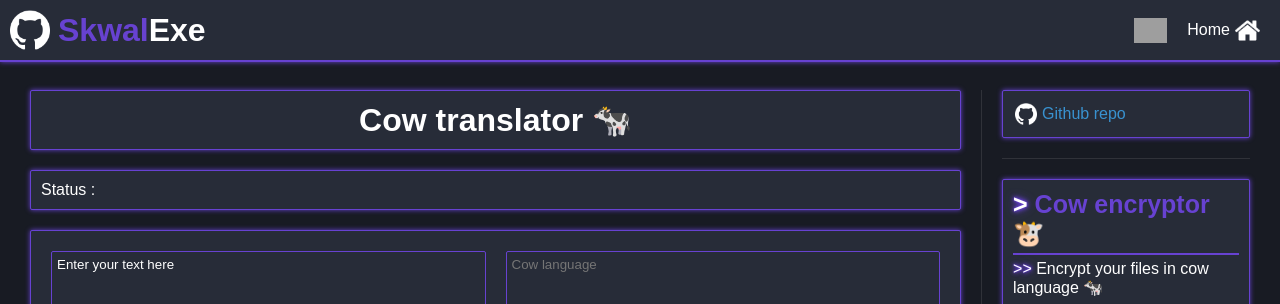
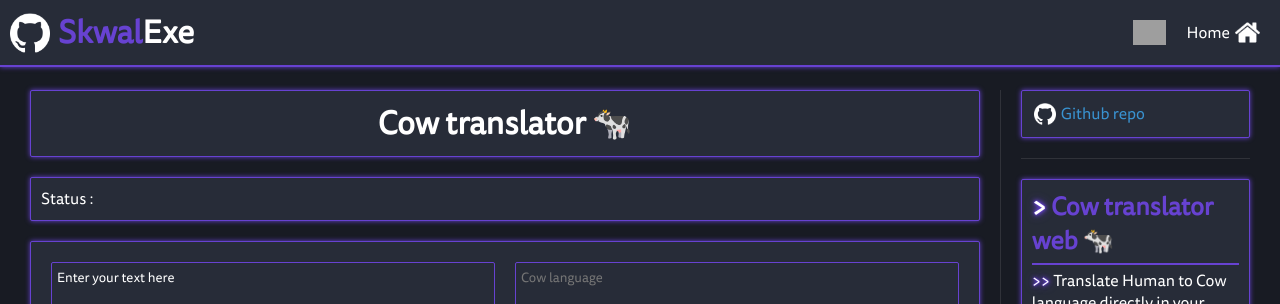
Before and after one commit to SkwalExe/skwal-net-v1, a PHP site: page /cowTranslator in a window 1280 px wide. Shown: the top 304 px of the page. Run offline with PHP 8.4, Linux system fonts and the light colour scheme; some libraries are stand-ins or nearby versions; grey boxes are pictures that could not be loaded.

Commit message:
add pages to sidebar (#29)

```diff
--- a/src/cowTranslator/index.php
+++ b/src/cowTranslator/index.php
@@ -54,6 +54,14 @@ include("{$_SERVER['DOCUMENT_ROOT']}/php/global.php");
 
                 <div class="oneColumnTiles">
                     <?php
+                    pages();
+                    ?>
+                </div>
+
+                <hr>
+
+                <div class="oneColumnTiles">
+                    <?php
                     projects();
                     ?>
                 </div>
--- a/src/css/global.css
+++ b/src/css/global.css
@@ -1,9 +1,17 @@
+@font-face {
+    font-family: 'Tisa';
+    font-style: normal;
+    font-weight: 400;
+    font-display: fallback;
+    src: url(/assets/TisaSansPro-Regular.woff2) format('woff2');
+}
+
 * {
     margin: 0px;
     box-sizing: border-box;
     padding: 0px;
     color: white;
-    font-family: sans-serif;
+    font-family: 'Tisa', sans-serif;
     outline: none;
 }
 
@@ -73,6 +81,10 @@ a:hover {
     padding-bottom: 10px;
 }
 
+body::-webkit-scrollbar {
+    width: 0px;
+}
+
 div .glowing {
     box-shadow: 0 0 5px var(--color3);
     border: 1px solid var(--color3);
@@ -108,3 +120,13 @@ hr {
     max-width: 100%;
     overflow-wrap: break-word;
 }
+
+*::selection {
+    background-color: rgba(0, 0, 0, 0.22);
+    color: tomato;
+}
+
+*::-moz-selection {
+    background-color: rgba(0, 0, 0, 0.22);
+    color: tomato;
+}
--- a/src/css/navbar.css
+++ b/src/css/navbar.css
@@ -39,6 +39,7 @@
     margin-right: 20px;
     justify-content: center;
     transition-duration: 50ms;
+    width: max-content;
 }
 
 .navbar ul li img {
--- a/src/php/functions.php
+++ b/src/php/functions.php
@@ -77,6 +77,15 @@ function projects()
     include($scripts . "/projects.php");
 }
 
+/**
+ * prints all pages
+ */
+function pages()
+{
+    global $scripts;
+    include($scripts . "/pages.php");
+}
+
 
 /**
  * print the page footer
--- a/src/php/variables.php
+++ b/src/php/variables.php
@@ -7,5 +7,5 @@ $scripts = "$root/scripts";
 $serverData = [
     "ip" => $ip,
 ];
-$version = "3";
+$version = "4";
 $bio = "Hello 👋 I'm Léopold Koprivnik Ibghy, aka SkwalExe. I'm a 14 y/o French 🇫🇷 programming 💻 and Linux 🐧 lover. I use GitHub everyday since 2022/02/12. I code in rust 🦀, bash 🐚, and web languages 🌐. I also love making online courses.";
--- /dev/null
+++ b/src/scripts/pages.php
@@ -0,0 +1,53 @@
+<div class="tile" href="/cowTranslator">
+    <div class="head">
+        <span class="title">
+            Cow translator web 🐄
+        </span>
+    </div>
+    <div class="body">
+        <p class="text">
+            Translate Human to Cow language directly in your browser 🐄
+        </p>
+        <img src="/assets/cow-translator.png" alt="" class="banner">
+    </div>
+</div>
+<div class="tile" href="https://you-cant-see.me">
+    <div class="head">
+        <span class="title">
+            You cant see me
+        </span>
+    </div>
+    <div class="body">
+        <p class="text">
+            Try to find the 🐢
+        </p>
+    </div>
+</div>
+
+<div class="tile" href="https://the-useless-button.com">
+    <div class="head">
+        <span class="title">
+            THE USELESS BUTTON
+        </span>
+    </div>
+    <div class="body">
+        <p class="text">
+            The most useless button in the world
+        </p>
+        <img src="https://i.imgur.com/wbTk1Ow.png" alt="" class="banner">
+    </div>
+</div>
+
+<div class="tile" href="/about">
+    <div class="head">
+        <span class="title">
+            About
+        </span>
+    </div>
+    <div class="body">
+        <p class="text">
+            Learn more about skwal.net 💖
+        </p>
+        <img src="/assets/banner.png" alt="" class="banner">
+    </div>
+</div>
```
Also changed, not shown: src/about/index.php (+9 -36 lines), src/index.php (+13 -0 lines), src/pageTemplate.php (+9 -0 lines), CHANGELOG.md, src/assets/TisaSansPro-Bold.woff2 (added), src/assets/TisaSansPro-Regular.woff2 (added), src/assets/cow-translator.png (added).
